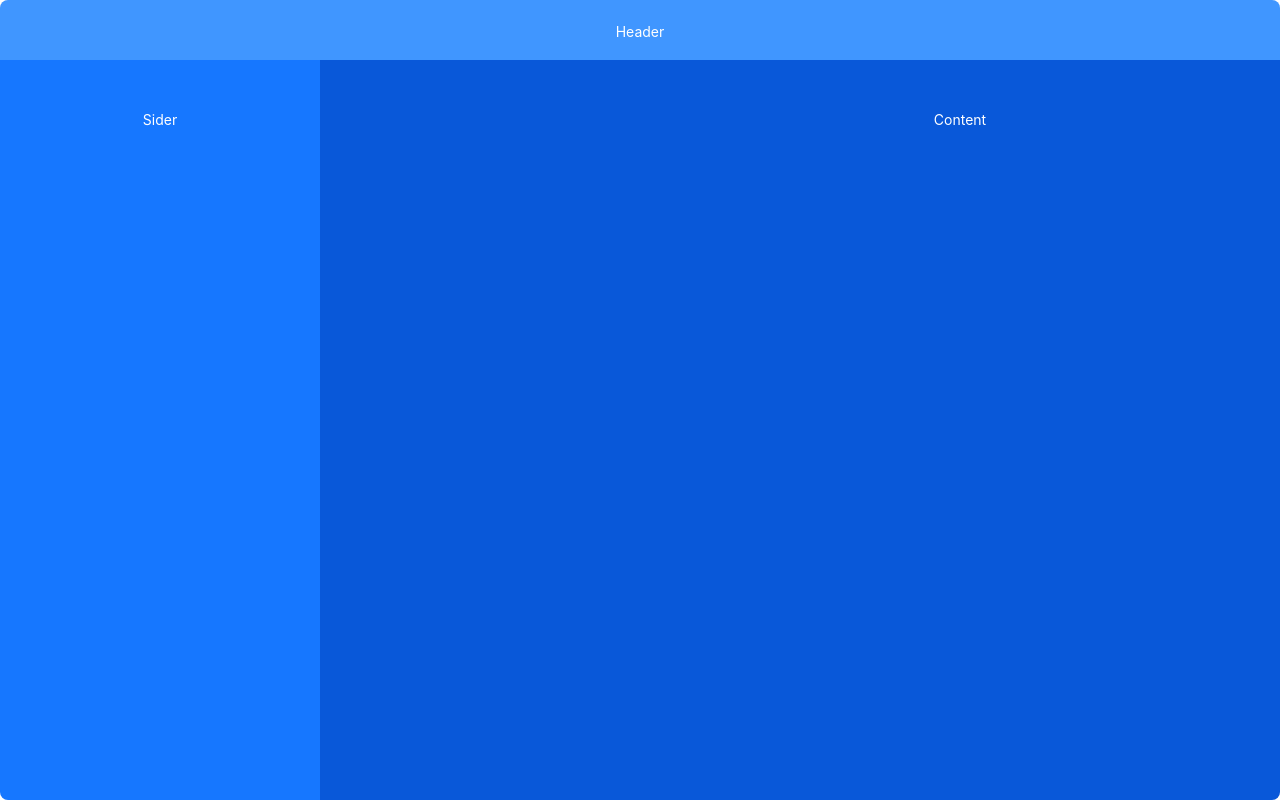
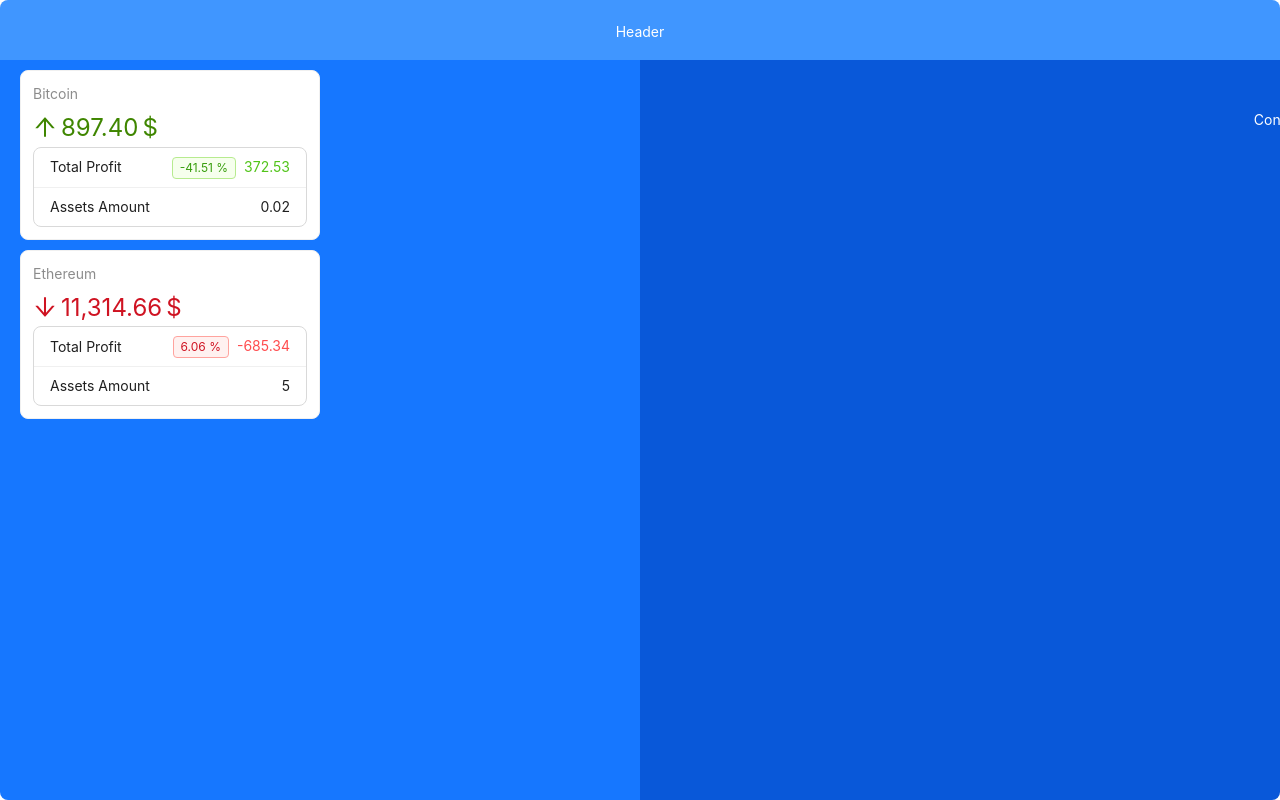
Before and after one commit to NakonechniyVitaliy/React-Ant-CryptoApp, a React (Vite) app: page / in a window 1280 px wide. Built offline with nearby package versions, Linux system fonts and the light colour scheme.

Commit message:
SiderElement

```diff
--- a/src/Api.js
+++ b/src/Api.js
@@ -1,3 +1,5 @@
+// https://openapi.coinstats.app/
+
 import { cryptoData, cryptoAssets} from './data.js'
 import axios from "axios";
 
@@ -20,3 +22,11 @@
         }, 1000)
     })
 }
+
+export function AssetsData(){
+    return new Promise((resolve) => {
+        setTimeout(()=>{
+            resolve (cryptoAssets) ;
+        }, 1000)
+    })
+}
--- a/src/App.jsx
+++ b/src/App.jsx
@@ -16,9 +16,9 @@
 
 export default function App() {
     // RealCryptoData();
-    FakeCryptoData().then(data =>{
-        console.log(data);
-    })
+    // FakeCryptoData().then(data =>{
+    //     console.log(data.result);
+    // })
   return (
       <Layout style={layoutStyle}>
         <AppHeader />
--- a/src/components/layouts/Sider/AppSider.jsx
+++ b/src/components/layouts/Sider/AppSider.jsx
@@ -1,4 +1,9 @@
 import {Layout} from "antd";
+import { Card, Statistic, List, Typography, Tag, Spin} from 'antd';
+import { ArrowDownOutlined, ArrowUpOutlined } from '@ant-design/icons';
+import {FakeCryptoData, AssetsData} from '../../../Api.js';
+import {useEffect, useState} from "react";
+import { percentDifference, capitalize } from "../../../utils.js"
 
 const siderStyle = {
     textAlign: 'center',
@@ -8,9 +13,92 @@
 };
 
 export default function AppSider(){
+
+    const [loading, setLoading] = useState();
+    const [crypto, setCrypto] = useState([]);
+    const [assets, setAssets] = useState([]);
+
+    useEffect(()=>{
+        async function preload(){
+            setLoading(true);
+            const assets = await AssetsData();
+            const { result } = await FakeCryptoData();
+
+            setAssets(assets.map((asset) =>{
+                const coin = result.find((c) => c.id === asset.id)
+
+                return {
+                    grow: coin.price > asset.price,
+                    growPercent: percentDifference(coin.price, asset.price),
+                    totalAmount: asset.amount * coin.price,
+                    totalProfit: (asset.amount * coin.price - asset.amount * asset.price).toFixed(2),
+                    ...asset,
+                    }
+                })
+            );
+            setCrypto(result);
+            setLoading(false);
+        }
+        preload();
+    }, [])
+
+    if(loading){
+        return <Spin fullscreen />
+    }
+
     return (
-        <Layout.Sider width="25%" style={siderStyle}>
-            Sider
+        <Layout.Sider width="50%" style={siderStyle}>
+            {assets.map((asset) => (
+                <Card key={asset.id}
+                    size="small"
+                    style={{
+                        width: 300,
+                        marginBottom: 10,
+                        textAlign: "left",
+                        marginLeft: 20,
+                        marginTop: 10,
+                    }}>
+                    <Statistic
+                        title={capitalize(asset.id)}
+                        value={asset.totalAmount}
+                        precision={2}
+                        valueStyle={{
+                            color: asset.grow ? '#3f8600' : '#cf1322',
+                            textAlign: 'left',
+                        }}
+                        prefix={asset.grow ? <ArrowUpOutlined /> : <ArrowDownOutlined />}
+                        suffix="$"
+                    />
+                    <List
+                        size="small"
+                        bordered
+                        dataSource={[
+                            {key: 'Total Profit', value: asset.totalProfit, profitParams: true, growPercent: asset.growPercent},
+                            {key: 'Assets Amount', value: asset.amount},
+                        ]}
+                        style={{backgroundColor: "white"}}
+                        renderItem={(item) =>
+                            <List.Item>
+                                <span>{item.key}</span>
+                                <span>
+                                    {item.profitParams ? (
+                                        <>
+                                        <Tag color={asset.grow ? 'green' : 'red'}>{item.growPercent} %</Tag>
+                                        <Typography.Text type={asset.grow ? 'success' : 'danger'}>
+                                            {item.value}
+                                        </Typography.Text>
+                                        </>
+                                    ) : (
+                                        item.value
+                                    )}
+                                </span>
+                            </List.Item>}
+                    />
+                </Card>
+
+            ))}
+
+
         </Layout.Sider>
     )
 }
--- /dev/null
+++ b/src/utils.js
@@ -0,0 +1,7 @@
+export function percentDifference(a, b) {
+    return (((b - a) / Math.abs(a)) * 100).toFixed(2);
+}
+
+export function capitalize(str){
+    return str.charAt(0).toUpperCase() + str.slice(1);
+}
```
